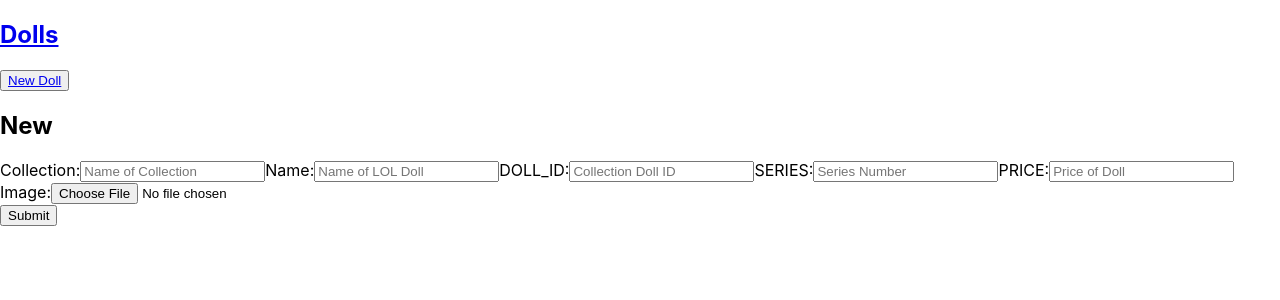
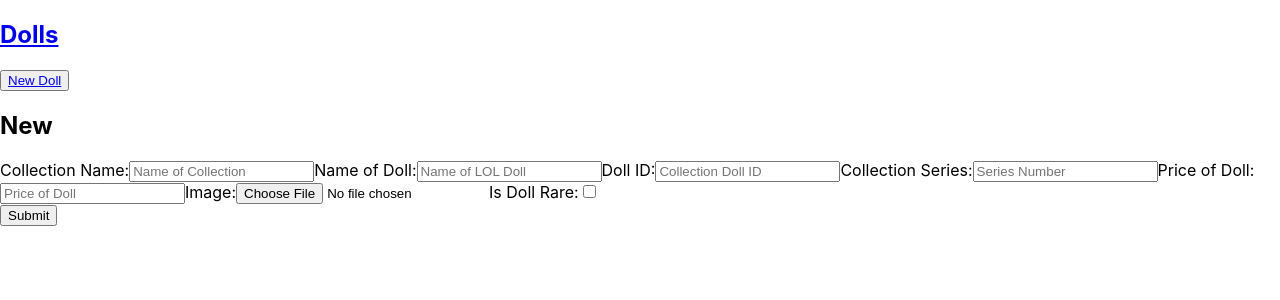
Before and after one commit to vanessaconti/vanessasstore, a React (Create React App) app in the folder front-end/: page /dolls/new in a window 1280 px wide. Shown: the top 300 px of the page. Built offline with nearby package versions, Linux system fonts and the light colour scheme; no server answers.

Commit message:
minor fixes

```diff
--- a/front-end/src/Components/DollDetails.js
+++ b/front-end/src/Components/DollDetails.js
@@ -38,7 +38,10 @@
       <p>
         <img src={doll.image} />
       </p>
-      <p>{doll.is_featuredrare ? "true" : "false"}</p>
+      <p>
+        Doll is Rare{doll.is_featuredrare ? <span> ✔ </span> : null}{" "}
+        {doll.dollsname}
+      </p>
       <div className="showNavigation">
         <div>
           <Link to="/dolls">
--- a/front-end/src/Components/DollEditForm.js
+++ b/front-end/src/Components/DollEditForm.js
@@ -32,6 +32,10 @@
     setDoll({ ...doll, [event.target.id]: event.target.value });
   };
 
+  const handleCheckboxChange = () => {
+    setDoll({ ...doll, is_featuredrare: !doll.is_featuredrare });
+  };
+
   useEffect(() => {
     axios.get(`${API}/dolls/${id}`).then(
       (response) => setDoll(response.data),
@@ -46,7 +50,7 @@
   return (
     <div className="Edit">
       <form onSubmit={handleSubmit}>
-        <label htmlFor="dollsname">Name:</label>
+        <label htmlFor="dollsname">Name of Doll:</label>
         <input
           id="dollsname"
           value={doll.dollsname}
@@ -55,7 +59,7 @@
           placeholder="Name of LOL Doll"
           required
         />
-        <label htmlFor="dollscollection">Collection:</label>
+        <label htmlFor="dollscollection">Collection Name:</label>
         <input
           id="dollscollection"
           type="text"
@@ -63,7 +67,7 @@
           onChange={handleTextChange}
           placeholder="Name of Collection"
         />
-        <label htmlFor="doll_id">doll_id:</label>
+        <label htmlFor="doll_id">Doll ID:</label>
         <input
           id="doll_id"
           type="text"
@@ -71,7 +75,7 @@
           onChange={handleTextChange}
           placeholder="Collection Doll ID"
         />
-        <label htmlFor="series">Series Number:</label>
+        <label htmlFor="series">Collection Series:</label>
         <input
           id="series"
           type="text"
@@ -79,13 +83,20 @@
           onChange={handleTextChange}
           placeholder="Series Number"
         />
-        <label htmlFor="price">Price:</label>
+        <label htmlFor="price">Price of Doll:</label>
         <input
           id="price"
           type="text"
           value={doll.price}
           onChange={handleTextChange}
           placeholder="Price of Doll"
+        />
+        <label htmlFor="is_featuredrare">Is Doll Rare:</label>
+        <input
+          id="is_featuredrare"
+          type="checkbox"
+          onChange={handleCheckboxChange}
+          checked={doll.is_featuredrare}
         />
 
         <br />
--- a/front-end/src/Components/DollNewForm.js
+++ b/front-end/src/Components/DollNewForm.js
@@ -36,9 +36,9 @@
     setDoll({ ...doll, [event.target.id]: event.target.value });
   };
 
-  //const handleCheckboxChange = () => {
-  // setDoll({ ...doll, is_featuredrare: !doll.is_featuredrare });
-  // };
+  const handleCheckboxChange = () => {
+    setDoll({ ...doll, is_featuredrare: !doll.is_featuredrare });
+  };
 
   const handleSubmit = (event) => {
     event.preventDefault();
@@ -47,7 +47,7 @@
   return (
     <div className="New">
       <form onSubmit={handleSubmit}>
-        <label htmlFor="dollscollection">Collection:</label>
+        <label htmlFor="dollscollection">Collection Name:</label>
         <input
           id="dollscollection"
           type="text"
@@ -56,7 +56,7 @@
           placeholder="Name of Collection"
         />
 
-        <label htmlFor="dollsname">Name:</label>
+        <label htmlFor="dollsname">Name of Doll:</label>
         <input
           id="dollsname"
           value={doll.dollsname}
@@ -66,7 +66,7 @@
           required
         />
 
-        <label htmlFor="doll_id">DOLL_ID:</label>
+        <label htmlFor="doll_id">Doll ID:</label>
         <input
           id="doll_id"
           type="text"
@@ -75,7 +75,7 @@
           placeholder="Collection Doll ID"
         />
 
-        <label htmlFor="series">SERIES:</label>
+        <label htmlFor="series">Collection Series:</label>
         <input
           id="series"
           type="text"
@@ -83,7 +83,7 @@
           onChange={handleTextChange}
           placeholder="Series Number"
         />
-        <label htmlFor="price">PRICE:</label>
+        <label htmlFor="price">Price of Doll:</label>
         <input
           id="price"
           type="text"
@@ -100,6 +100,15 @@
           onChange={handleTextChange}
           placeholder="Doll Image"
         />
+
+        <label htmlFor="is_featuredrare">Is Doll Rare:</label>
+        <input
+          id="is_featuredrare"
+          type="checkbox"
+          onChange={handleCheckboxChange}
+          checked={doll.is_featuredrare}
+        />
+
         <br />
         <input type="submit" />
       </form>
```
